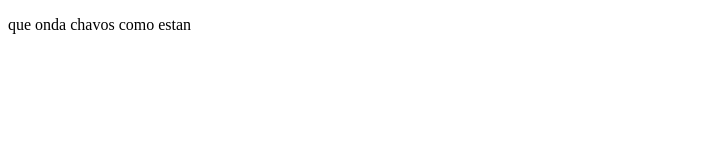
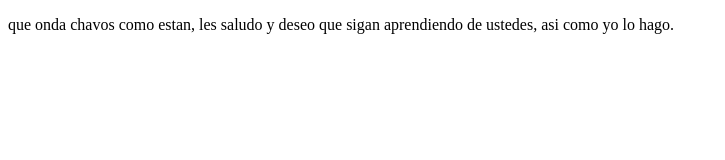
Before and after one commit to juanfercito/Preworkinicial, a plain HTML site: page index.html in a window 1280 px wide. Shown: the whole page, without its empty margins (0-725 px from the left). Drawn offline with Linux system fonts and the light colour scheme.

Commit message:
cambios en el texto del url

```diff
--- a/index.html
+++ b/index.html
@@ -7,6 +7,6 @@
     <title>Juanfercito</title>
 </head>
 <body>
-<p>que onda chavos como estan</p>
+<p>que onda chavos como estan, les saludo y deseo que sigan aprendiendo de ustedes, asi como yo lo hago. </p>
 </body>
 </html>
```
